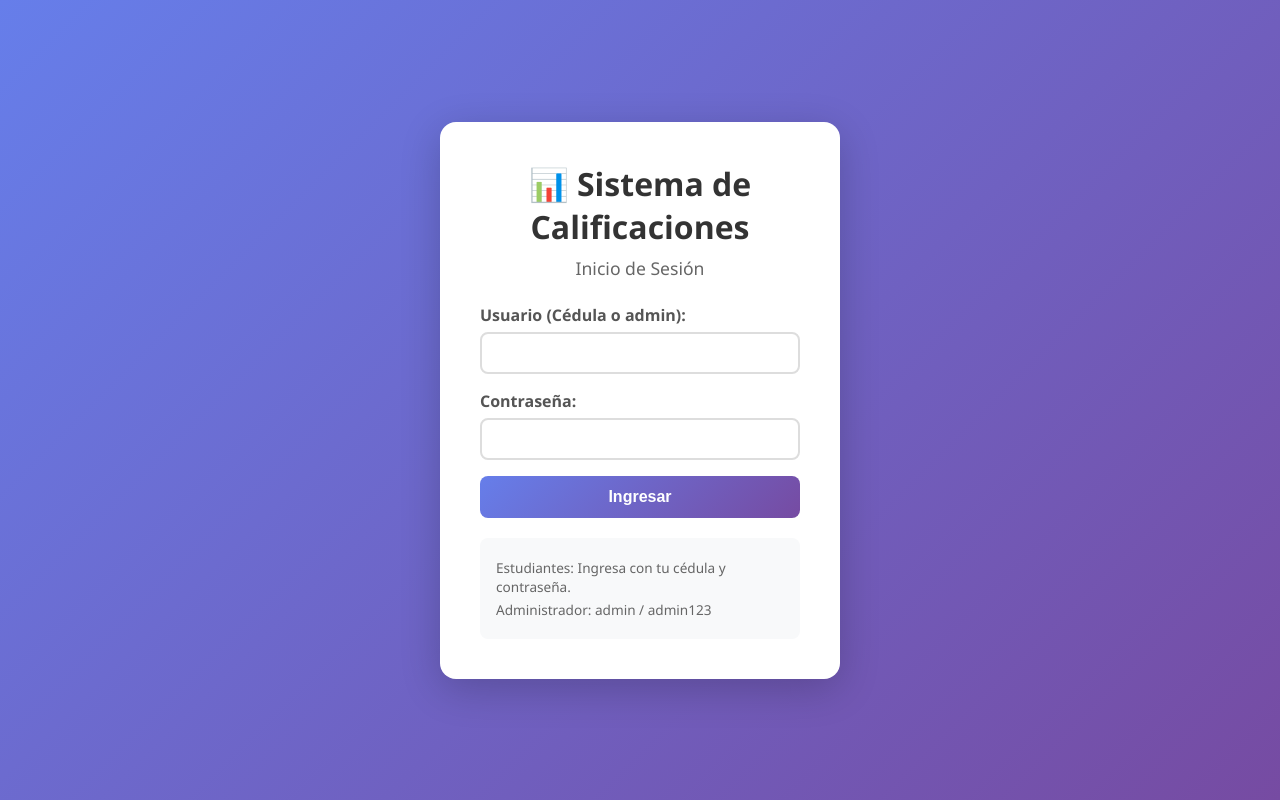
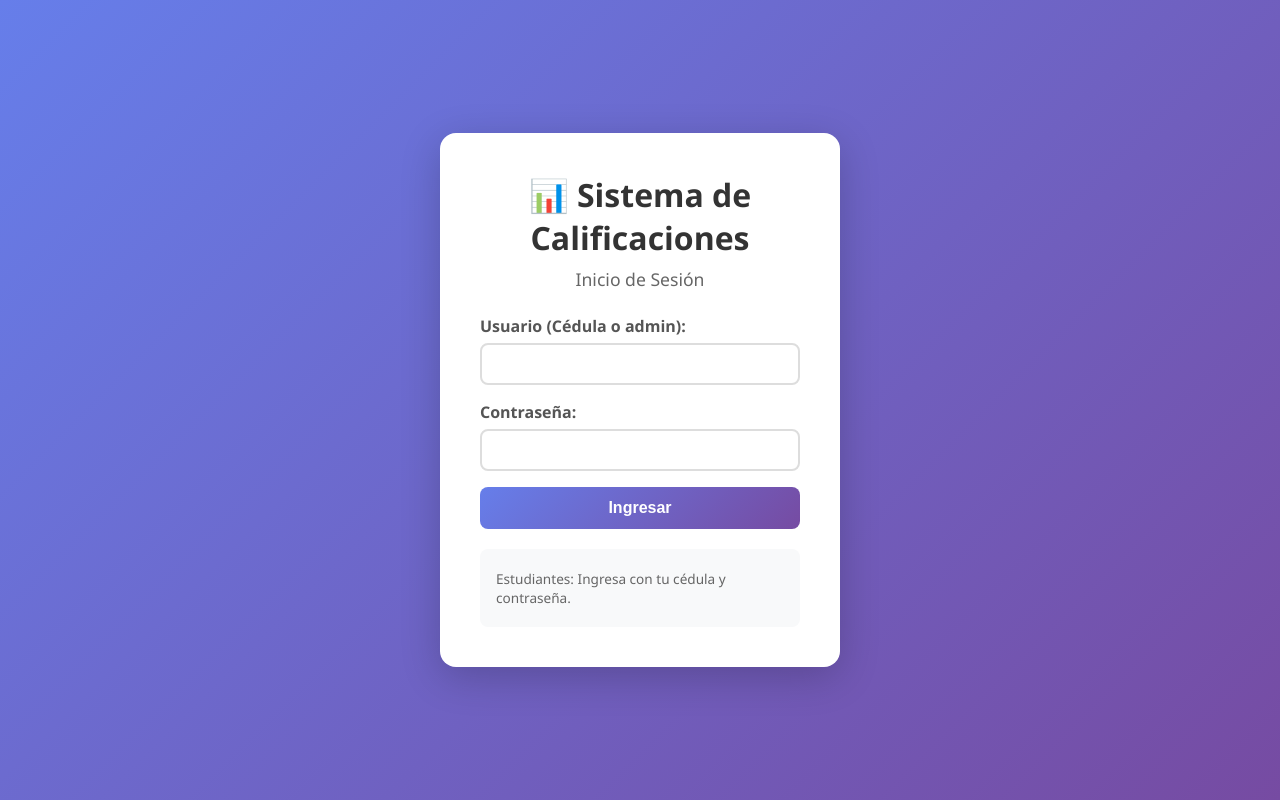
Before and after one commit to labfqfciensucv/sistema-calificaciones, a Flask app: page /login in a window 1280 px wide. Run offline with Flask 3, Linux system fonts and the light colour scheme.

Commit message:
Update login.html

```diff
--- a/templates/login.html
+++ b/templates/login.html
@@ -30,7 +30,6 @@
 
             <div class="info-text">
                 <p>Estudiantes: Ingresa con tu cédula y contraseña.</p>
-                <p>Administrador: admin / admin123</p>
             </div>
         </div>
     </div>
```
